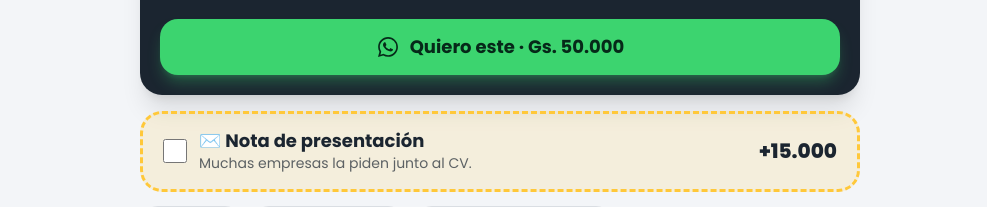
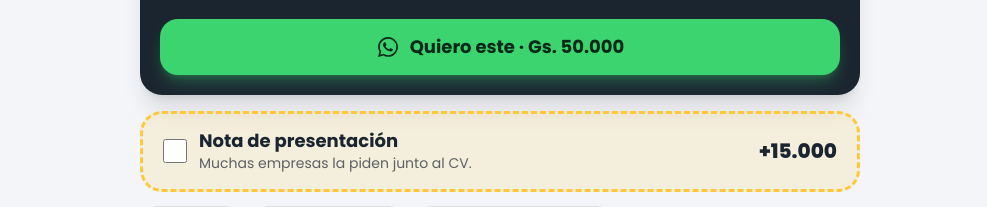
Before and after one commit to Escrodri/landingcv, a React (Vite) app: page / in a window 1280 px wide. Shown: the part 2727-2934 px from the top of the page, without its empty margins (140-1127 px from the left). Built offline with nearby package versions, Linux system fonts and the light colour scheme.

Commit message:
style: quitar icono de sobre en nota de presentacion

```diff
--- a/src/pages/Home.tsx
+++ b/src/pages/Home.tsx
@@ -601,10 +601,7 @@ export default function Home() {
                   className="h-6 w-6 flex-none accent-ink"
                 />
                 <span className="min-w-0 flex-1">
-                  <span className="block text-lg font-bold leading-tight">
-                    <span aria-hidden="true">✉️ </span>
-                    {NOTA.nombre}
-                  </span>
+                  <span className="block text-lg font-bold leading-tight">{NOTA.nombre}</span>
                   <span className="block text-sm text-ink/70">
                     Muchas empresas la piden junto al CV.
                   </span>
```
